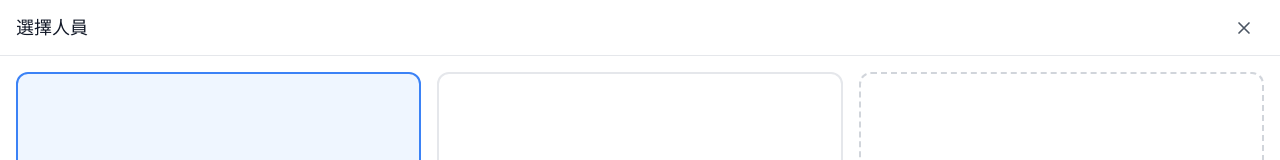
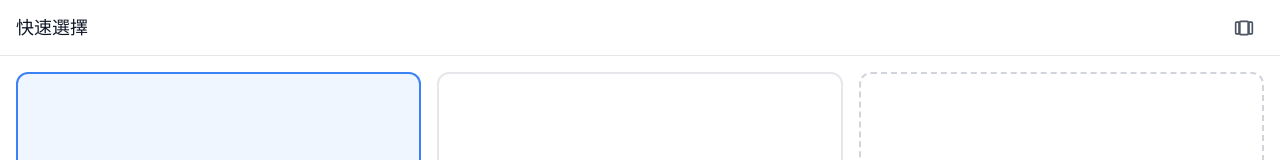
Before and after one commit to SherryYueChiu/lets-go-dutch, a Vue app: page / in a window 1280 px wide. Both pictures are taken after a click on the button "開啟人員網格". Shown: the top 160 px of the page. Built offline with nearby package versions, Linux system fonts and the light colour scheme.

Commit message:
feat: update person grid modal icon to pageview style
Co-authored-by: Cursor <cursoragent@cursor.com>

```diff
--- a/src/components/Person/PersonGridView.vue
+++ b/src/components/Person/PersonGridView.vue
@@ -5,14 +5,19 @@
         <div class="person-grid-modal">
           <!-- 标题栏 -->
           <div class="modal-header">
-            <h2 class="modal-title">選擇人員</h2>
+            <h2 class="modal-title">快速選擇</h2>
             <button
               class="close-btn"
               @click="$emit('close')"
-              aria-label="關閉"
+              aria-label="回到頁面模式"
             >
               <svg class="close-icon" viewBox="0 0 24 24" fill="none" xmlns="http://www.w3.org/2000/svg">
-                <path d="M18 6L6 18M6 6L18 18" stroke="currentColor" stroke-width="2" stroke-linecap="round" stroke-linejoin="round"/>
+                <!-- 左侧不完整页面 -->
+                <path d="M2 6C2 5.44772 2.44772 5 3 5H6V19H3C2.44772 19 2 18.5523 2 18V6Z" stroke="currentColor" stroke-width="2" stroke-linecap="round" stroke-linejoin="round"/>
+                <!-- 中间完整页面 -->
+                <path d="M7 5C7 4.44772 7.44772 4 8 4H16C16.5523 4 17 4.44772 17 5V19C17 19.5523 16.5523 20 16 20H8C7.44772 20 7 19.5523 7 19V5Z" stroke="currentColor" stroke-width="2" stroke-linecap="round" stroke-linejoin="round"/>
+                <!-- 右侧不完整页面 -->
+                <path d="M18 5H21C21.5523 5 22 5.44772 22 6V18C22 18.5523 21.5523 19 21 19H18V5Z" stroke="currentColor" stroke-width="2" stroke-linecap="round" stroke-linejoin="round"/>
               </svg>
             </button>
           </div>
```
Also changed, not shown: doc/MAINTENANCE_LOG.md (+14 -0 lines).
